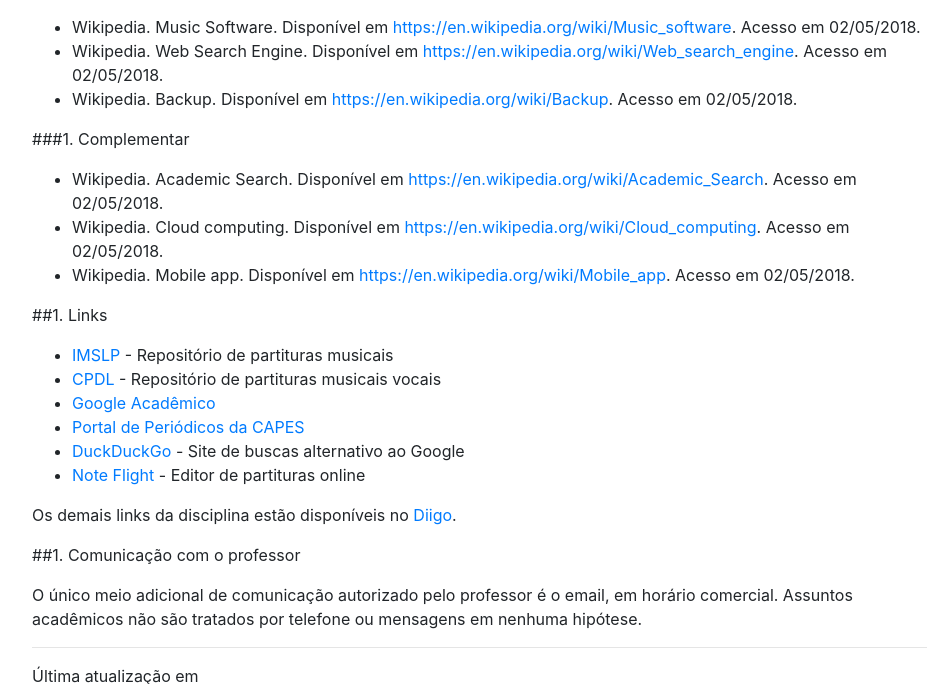
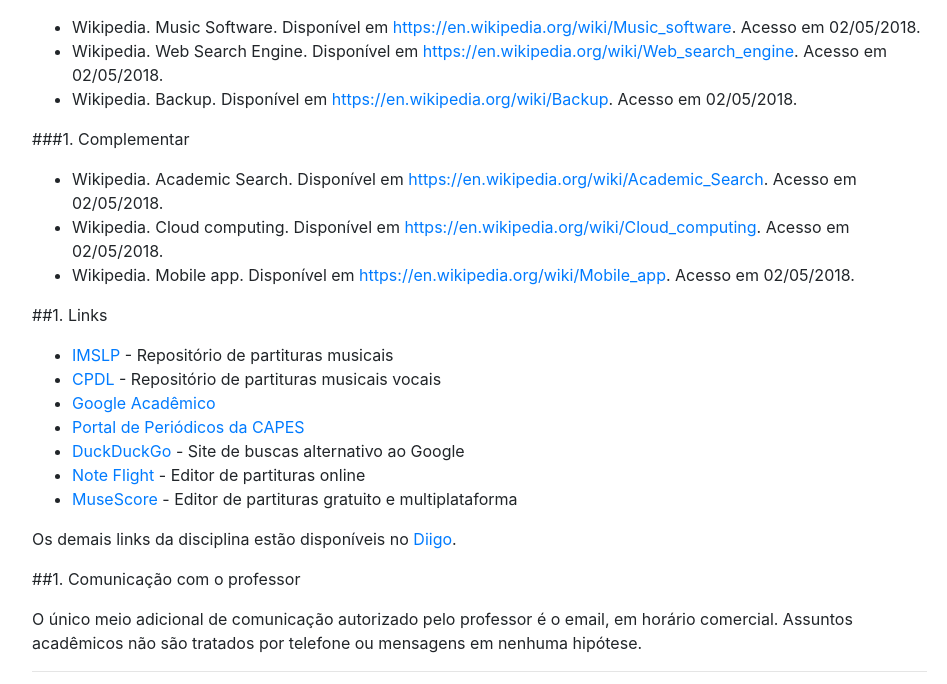
Before and after one commit to kroger/genosmus, a Jekyll site: the page built from _marcos/musa92.md, in a window 1280 px wide and 900 px high, scrolled down 3264 px, cut to the strip 0-684 px from the top of the window. Shown: the whole strip, without its empty margins (68-1015 px from the left). Built offline with Jekyll 4.4.1, drawn with Linux system fonts in a browser that asks for light colours; the table of contents is made by our own code.

Commit message:
Expande links

```diff
--- a/_marcos/musa92.md
+++ b/_marcos/musa92.md
@@ -156,6 +156,7 @@
 - [Portal de Periódicos da CAPES](http://www.periodicos.capes.gov.br/)
 - [DuckDuckGo](http://duckduckgo.com/) - Site de buscas alternativo ao Google
 - [Note Flight](https://www.noteflight.com/home) - Editor de partituras online
+- [MuseScore](https://musescore.org/) - Editor de partituras gratuito e multiplataforma
 
 Os demais links da disciplina estão disponíveis no <a title="Links da
 disciplina MUSA92"
```
